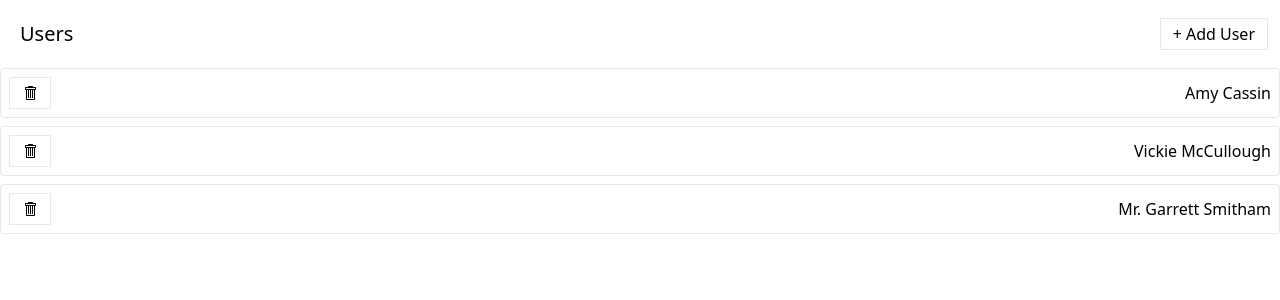
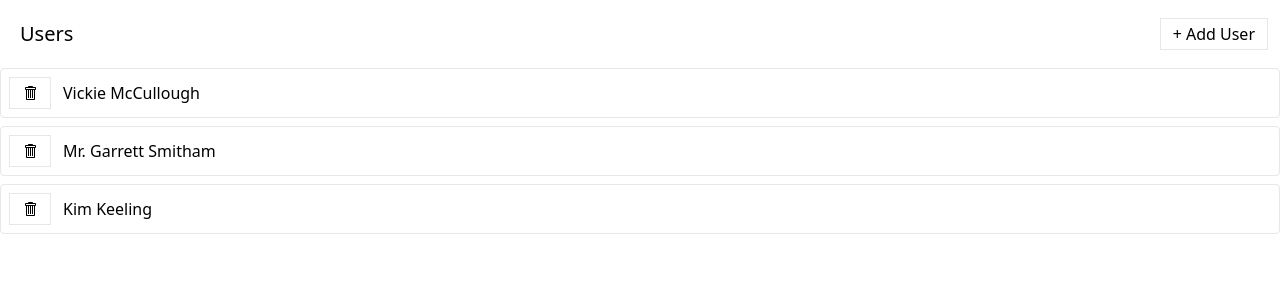
Before and after one commit to SZwerling/albums, a React (Vite) app: page / in a window 1280 px wide. Shown: the top 300 px of the page. Built offline with nearby package versions, Linux system fonts and the light colour scheme; data requests are answered from the project's data file.

Commit message:
styling for delete button and user list item

```diff
--- a/db.json
+++ b/db.json
@@ -1,9 +1,5 @@
 {
   "users": [
-    {
-      "name": "Amy Cassin",
-      "id": 27
-    },
     {
       "name": "Vickie McCullough",
       "id": 29
@@ -11,6 +7,10 @@
     {
       "name": "Mr. Garrett Smitham",
       "id": 30
+    },
+    {
+      "name": "Kim Keeling",
+      "id": 31
     }
   ],
   "albums": [],
--- a/src/components/UsersListItem.jsx
+++ b/src/components/UsersListItem.jsx
@@ -3,19 +3,22 @@
 import { removeUser } from "../store";
 import { useThunk } from "../hooks/useThunk";
 
-function UsersListItem ({ user }) {
-    const [doRemoveUser, isLoading, error] = useThunk(removeUser)
+function UsersListItem({ user }) {
+   const [doRemoveUser, isLoading, error] = useThunk(removeUser);
    const handleClick = () => {
-        doRemoveUser(user)
-    }
+      doRemoveUser(user);
+   };
 
    return (
       <div className="mb-2 border rounded">
          <div className="flex p-2 justify-between items-center cursor-pointer">
-                <Button loading={isLoading} onClick={handleClick}><GoTrashcan/></Button>
+            <div className="flex flex-row items-center justify-between">
+               <Button className="mr-3" loading={isLoading} onClick={handleClick}>
+                  <GoTrashcan />
+               </Button>
                {error && <div>error deleting user</div>}
                {user.name}
-
+            </div>
          </div>
       </div>
    );
```
Lines whose indentation alone changed are shown as unchanged.
